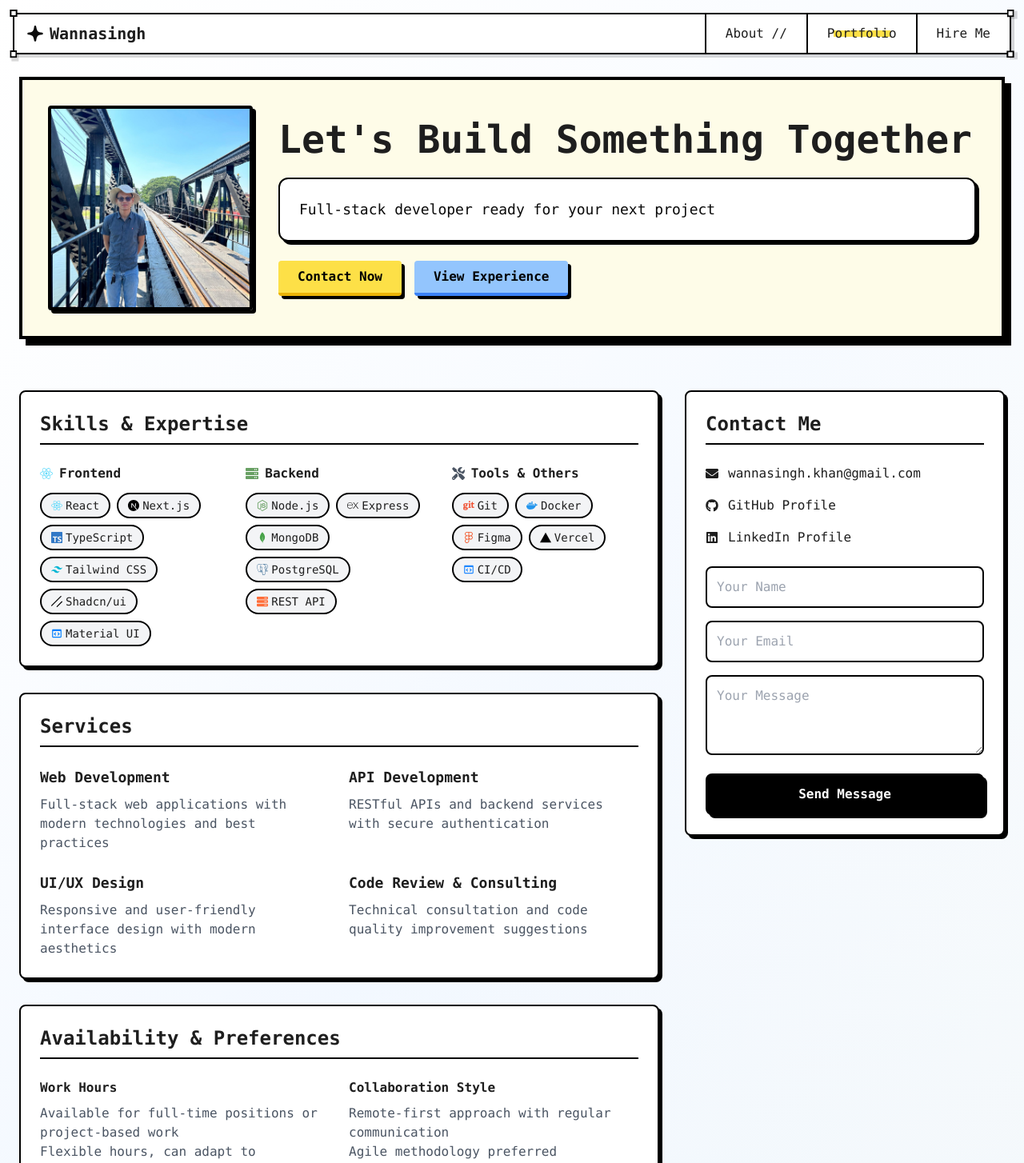
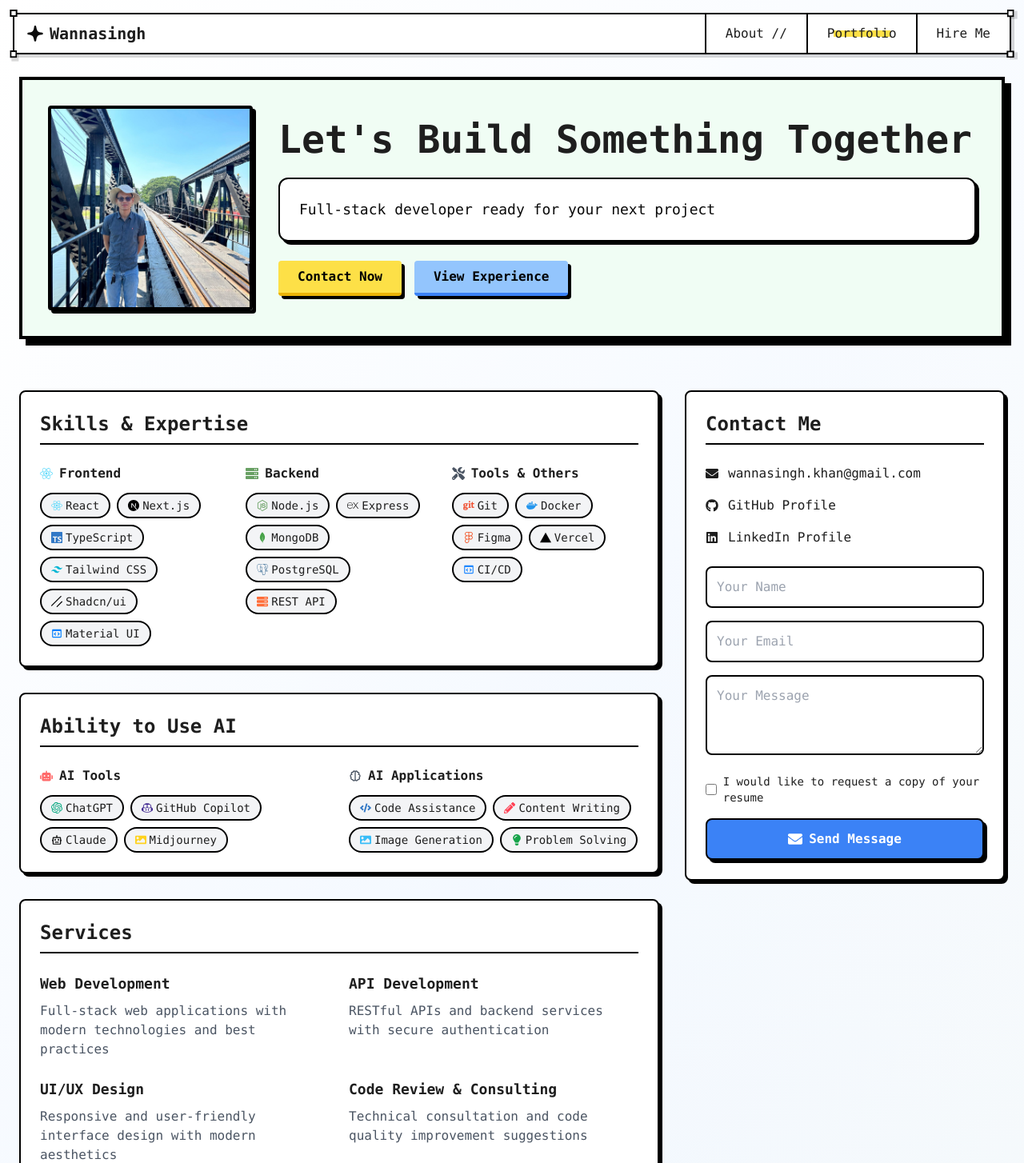
Before and after one commit to Wannasingh/wannasingh-portfolios, a Next.js app: page /hire-me in a window 1280 px wide. Shown: the top 1454 px of the page at 80% size. Built offline with nearby package versions, Linux system fonts and the light colour scheme.

Commit message:
feat: Add a function email to hire-me page

```diff
--- a/src/app/components/cta-section.tsx
+++ b/src/app/components/cta-section.tsx
@@ -9,9 +9,10 @@ import {
 import { Input } from "@/components/ui/input";
 import { Textarea } from "@/components/ui/textarea";
 import { Label } from "@/components/ui/label";
-import { toast, Toaster } from "sonner";
 import { Card } from "@/components/ui/card";
 import { motion } from "framer-motion";
+import { sendEmail } from "@/lib/email";
+import { FaEnvelope } from "react-icons/fa";
 
 export default function CTASection() {
   const [formData, setFormData] = useState({
@@ -32,40 +33,9 @@ export default function CTASection() {
 
   const handleSubmit = async (e: React.FormEvent<HTMLFormElement>) => {
     e.preventDefault();
-    try {
-      const response = await fetch("/api/send-email", {
-        method: "POST",
-        headers: {
-          "Content-Type": "application/json",
-        },
-        body: JSON.stringify(formData),
-      });
-
-      if (response.ok) {
-        toast.success("Message sent successfully!", {
-          style: {
-            background: "#4ade80",
-            color: "#ffffff",
-          },
-        });
-        setFormData({ name: "", email: "", message: "" });
-      } else {
-        toast.error("Failed to send message. Please try again.", {
-          style: {
-            background: "#f87171",
-            color: "#ffffff",
-          },
-        });
-      }
-    } catch (error) {
-      console.error("Error:", error);
-      toast.error("An error occurred. Please try again.", {
-        style: {
-          background: "#f87171",
-          color: "#ffffff",
-        },
-      });
-    }
+    await sendEmail(formData, () =>
+      setFormData({ name: "", email: "", message: "" })
+    );
   };
 
   return (
@@ -76,7 +46,8 @@ export default function CTASection() {
       transition={{ duration: 0.8 }}
       className="py-6 font-mono"
     >
-      <Toaster />
+      {/* Remove this line since Toaster is already in layout */}
+      {/* <Toaster /> */}
       <div className="container mx-auto px-6">
         <motion.div
           initial={{ opacity: 0, scale: 0.95 }}
@@ -116,9 +87,9 @@ export default function CTASection() {
                     Start Your Project
                   </Button>
                 </PopoverTrigger>
-                <PopoverContent className="w-80">
-                  <form className="grid gap-4" onSubmit={handleSubmit}>
-                    <div className="grid gap-2">
+                <PopoverContent className="w-96 p-6 border-2 border-black shadow-[4px_4px_0px_0px_rgba(0,0,0,1)]">
+                  <form className="space-y-4" onSubmit={handleSubmit}>
+                    <div className="space-y-2">
                       <Label htmlFor="name">Name</Label>
                       <Input
                         id="name"
@@ -126,10 +97,11 @@ export default function CTASection() {
                         placeholder="Your name"
                         value={formData.name}
                         onChange={handleInputChange}
+                        className="w-full p-3 border-2 border-black rounded-lg focus:outline-none focus:ring-2 focus:ring-purple-500"
                         required
                       />
                     </div>
-                    <div className="grid gap-2">
+                    <div className="space-y-2">
                       <Label htmlFor="email">Email</Label>
                       <Input
                         id="email"
@@ -138,10 +110,11 @@ export default function CTASection() {
                         placeholder="Your email"
                         value={formData.email}
                         onChange={handleInputChange}
+                        className="w-full p-3 border-2 border-black rounded-lg focus:outline-none focus:ring-2 focus:ring-purple-500"
                         required
                       />
                     </div>
-                    <div className="grid gap-2">
+                    <div className="space-y-2">
                       <Label htmlFor="message">Message</Label>
                       <Textarea
                         id="message"
@@ -149,11 +122,16 @@ export default function CTASection() {
                         placeholder="Your message"
                         value={formData.message}
                         onChange={handleInputChange}
+                        className="w-full p-3 border-2 border-black rounded-lg focus:outline-none focus:ring-2 focus:ring-purple-500"
                         required
                       />
                     </div>
-                    <Button type="submit" className="w-full">
-                      Send
+                    <Button
+                      type="submit"
+                      className="w-full bg-blue-500 hover:bg-blue-600 text-white font-bold py-3 rounded-lg border-2 border-black shadow-[4px_4px_0px_0px_rgba(0,0,0,1)] hover:shadow-[6px_6px_0px_0px_rgba(0,0,0,1)] hover:-translate-x-[2px] hover:-translate-y-[2px] transition-all duration-300 flex items-center justify-center gap-2"
+                    >
+                      <FaEnvelope className="text-lg" />
+                      <span>Send Message</span>
                     </Button>
                   </form>
                 </PopoverContent>
--- a/src/app/hire-me/page.tsx
+++ b/src/app/hire-me/page.tsx
@@ -1,10 +1,10 @@
-'use client';
+"use client";
 
-import React, { useState } from 'react';
-import {ProfileHeader} from '@/components/ProfileHeader';
-import { FaGithub, FaLinkedin, FaEnvelope } from 'react-icons/fa';
-import { motion } from 'framer-motion';
-import { FaReact, FaNodeJs, FaGit, FaServer, FaTools } from 'react-icons/fa';
+import React, { useState } from "react";
+import { ProfileHeader } from "@/components/ProfileHeader";
+import { FaGithub, FaLinkedin, FaEnvelope, FaFileAlt } from "react-icons/fa";
+import { motion } from "framer-motion";
+import { FaReact, FaNodeJs, FaGit, FaServer, FaTools } from "react-icons/fa";
 import {
   SiNextdotjs,
   SiTypescript,
@@ -16,22 +16,37 @@ import {
   SiFigma,
   SiShadcnui,
   SiVercel,
+  SiOpenai,
+  SiGithubcopilot,
 } from "react-icons/si";
-import { BiCodeBlock } from 'react-icons/bi';
+import { BiCodeBlock, BiBrain, BiBot } from "react-icons/bi";
+import {
+  FaRobot,
+  FaCode,
+  FaPencilAlt,
+  FaImage,
+  FaLightbulb,
+} from "react-icons/fa";
+import { sendEmail } from "@/lib/email";
 
 export default function HireMePage() {
   const [formData, setFormData] = useState({
-    name: '',
-    email: '',
-    message: '',
+    name: "",
+    email: "",
+    message: "",
+    isResumeRequest: false,
   });
 
-  const handleSubmit = (e: React.FormEvent) => {
-    e.preventDefault();
-    console.log('Form submitted:', formData);
-  };
+  const handleSubmit = async (e: React.FormEvent<HTMLFormElement>) => {
+      e.preventDefault();
+      await sendEmail(formData, () =>
+        setFormData({ name: "", email: "", message: "", isResumeRequest: false })
+      );
+    };
 
-  const handleChange = (e: React.ChangeEvent<HTMLInputElement | HTMLTextAreaElement>) => {
+  const handleChange = (
+    e: React.ChangeEvent<HTMLInputElement | HTMLTextAreaElement>
+  ) => {
     setFormData({ ...formData, [e.target.name]: e.target.value });
   };
 
@@ -169,6 +184,89 @@ export default function HireMePage() {
                       {
                         name: "CI/CD",
                         icon: <BiCodeBlock className="text-[#2088FF]" />,
+                      },
+                    ].map((skill) => (
+                      <span
+                        key={skill.name}
+                        className="bg-gray-100 px-3 py-1 text-sm border-2 border-black rounded-full flex items-center gap-1"
+                      >
+                        {skill.icon}
+                        {skill.name}
+                      </span>
+                    ))}
+                  </div>
+                </div>
+              </div>
+            </motion.div>
+
+            {/* AI & Machine Learning */}
+            <motion.div
+              initial={{ opacity: 0, y: 20 }}
+              animate={{ opacity: 1, y: 0 }}
+              transition={{ duration: 0.5 }}
+              className="bg-white p-6 rounded-lg border-2 border-black shadow-[4px_4px_0px_0px_rgba(0,0,0,1)] hover:shadow-[6px_6px_0px_0px_rgba(0,0,0,1)] hover:-translate-x-[2px] hover:-translate-y-[2px] transition-all duration-300"
+            >
+              <h2 className="text-2xl font-bold mb-6 border-b-2 border-black pb-2">
+                Ability to Use AI
+              </h2>
+              <div className="grid grid-cols-1 md:grid-cols-2 gap-6">
+                <div className="space-y-3">
+                  <h3 className="font-bold flex items-center gap-2">
+                    <FaRobot className="text-[#FF6B6B]" />
+                    AI Tools
+                  </h3>
+                  <div className="flex flex-wrap gap-2">
+                    {[
+                      {
+                        name: "ChatGPT",
+                        icon: <SiOpenai className="text-[#00A67E]" />,
+                      },
+                      {
+                        name: "GitHub Copilot",
+                        icon: <SiGithubcopilot className="text-[#412991]" />,
+                      },
+                      {
+                        name: "Claude",
+                        icon: <BiBot className="text-[#000000]" />,
+                      },
+                      {
+                        name: "Midjourney",
+                        icon: <FaImage className="text-[#FFD21E]" />,
+                      },
+                    ].map((skill) => (
+                      <span
+                        key={skill.name}
+                        className="bg-gray-100 px-3 py-1 text-sm border-2 border-black rounded-full flex items-center gap-1"
+                      >
+                        {skill.icon}
+                        {skill.name}
+                      </span>
+                    ))}
+                  </div>
+                </div>
+
+                <div className="space-y-3">
+                  <h3 className="font-bold flex items-center gap-2">
+                    <BiBrain className="text-[#4B5563]" />
+                    AI Applications
+                  </h3>
+                  <div className="flex flex-wrap gap-2">
+                    {[
+                      {
+                        name: "Code Assistance",
+                        icon: <FaCode className="text-[#3178C6]" />,
+                      },
+                      {
+                        name: "Content Writing",
+                        icon: <FaPencilAlt className="text-[#FF4154]" />,
+                      },
+                      {
+                        name: "Image Generation",
+                        icon: <FaImage className="text-[#38BDF8]" />,
+                      },
+                      {
+                        name: "Problem Solving",
+                        icon: <FaLightbulb className="text-[#16A34A]" />,
                       },
                     ].map((skill) => (
                       <span
@@ -376,11 +474,34 @@ export default function HireMePage() {
                       className="w-full p-3 border-2 border-black rounded-lg focus:outline-none focus:ring-2 focus:ring-purple-500"
                       required
                     />
+                    <div className="flex items-center gap-2">
+                      <input
+                        type="checkbox"
+                        id="resumeRequest"
+                        name="isResumeRequest"
+                        checked={formData.isResumeRequest}
+                        onChange={(e) => setFormData({ ...formData, isResumeRequest: e.target.checked })}
+                        className="w-4 h-4 border-2 border-black rounded "
+                      />
+                      <label htmlFor="resumeRequest" className="text-sm">
+                        I would like to request a copy of your resume
+                      </label>
+                    </div>
                     <button
                       type="submit"
-                      className="w-full bg-black text-white font-bold py-3 rounded-lg border-2 border-black shadow-[4px_4px_0px_0px_rgba(0,0,0,1)] hover:shadow-[6px_6px_0px_0px_rgba(0,0,0,1)] hover:-translate-x-[2px] hover:-translate-y-[2px] transition-all duration-300"
+                      className="w-full bg-blue-500 hover:bg-blue-600 text-white font-bold py-3 rounded-lg border-2 border-black shadow-[4px_4px_0px_0px_rgba(0,0,0,1)] hover:shadow-[6px_6px_0px_0px_rgba(0,0,0,1)] hover:-translate-x-[2px] hover:-translate-y-[2px] transition-all duration-300 flex items-center justify-center gap-2"
                     >
-                      Send Message
+                      {formData.isResumeRequest ? (
+                        <>
+                          <FaFileAlt className="text-lg" />
+                          <span>Request Resume</span>
+                        </>
+                      ) : (
+                        <>
+                          <FaEnvelope className="text-lg" />
+                          <span>Send Message</span>
+                        </>
+                      )}
                     </button>
                   </form>
                 </div>
--- a/src/app/layout.tsx
+++ b/src/app/layout.tsx
@@ -3,6 +3,7 @@ import { Inter } from "next/font/google";
 import "@/app/globals.css";
 import Header from "@/components/navbar";
 import Footer from "@/components/footer";
+import { Toaster } from "sonner";
 
 const inter = Inter({ subsets: ["latin"] });
 
@@ -23,6 +24,7 @@ export default function RootLayout({
       >
         <Header />
         <main className="pt-16">{children}</main>
+        <Toaster richColors position="bottom-right" />
         <Footer />
       </body>
     </html>
--- a/src/components/ProfileHeader.tsx
+++ b/src/components/ProfileHeader.tsx
@@ -9,7 +9,7 @@ import React from "react";
 
 interface ProfileHeaderProps {
   description?: string;
-  pageType: 'about' | 'hire-me' | 'portfolio' | 'home';  // Added 'home' to the union type
+  pageType: 'about' | 'hire-me' | 'portfolio' | 'home';
   title?: string;
   primaryButton?: {
     text: string;
@@ -23,10 +23,11 @@ interface ProfileHeaderProps {
 
 export const ProfileHeader: React.FC<ProfileHeaderProps> = ({
   description = "Hello! My name is Wannasingh. I'm a passionate Full Stack Developer with a knack for crafting robust and user-friendly web applications.",
-  pageType = 'home' as const,  // Added 'as const' to ensure type safety
+  pageType = 'home' as const,
   title,
   primaryButton = { text: "Hire Me", href: "/hire-me" },
   secondaryButton = { text: "Portfolio", href: "/portfolio" }
+
 }) => {
   return (
     <motion.div
@@ -35,10 +36,10 @@ export const ProfileHeader: React.FC<ProfileHeaderProps> = ({
       transition={{ duration: 0.6 }}
       className="mb-16"
     >
-      <div className={`flex flex-col md:flex-row items-center gap-8 bg-white border-4 border-black p-8 shadow-[8px_8px_0px_0px_rgba(0,0,0,1)] relative ${
-        pageType === 'about' ? 'bg-blue-50' :
-        pageType === 'hire-me' ? 'bg-yellow-50' :
-        pageType === 'portfolio' ? 'bg-green-50' : 'bg-white'
+      <div className={`flex flex-col md:flex-row items-center gap-8 border-4 border-black p-8 shadow-[8px_8px_0px_0px_rgba(0,0,0,1)] relative ${
+        pageType === 'about' ? 'bg-yellow-50' :
+        pageType === 'hire-me' ? 'bg-green-50' :
+        pageType === 'portfolio' ? 'bg-blue-50' : ''
       }`}>
         <div className="relative w-48 h-48 md:w-64 md:h-64 shrink-0">
           <Image
--- /dev/null
+++ b/src/lib/email.ts
@@ -0,0 +1,31 @@
+import { toast } from "sonner";
+
+interface EmailFormData {
+  name: string;
+  email: string;
+  message: string;
+  isResumeRequest?: boolean;
+}
+
+export const sendEmail = async (formData: EmailFormData, resetForm: () => void) => {
+  return toast.promise(
+    fetch("/api/send-email", {
+      method: "POST",
+      headers: {
+        "Content-Type": "application/json",
+      },
+      body: JSON.stringify(formData),
+    }),
+    {
+      loading: 'Sending message...',
+      success: async (response) => {
+        if (!response.ok) {
+          throw new Error('Failed to send message');
+        }
+        resetForm();
+        return 'Message sent successfully!';
+      },
+      error: 'Failed to send message. Please try again.',
+    }
+  );
+};
```
Also changed, not shown: src/app/hire-me/layout.tsx (added, +16 -0 lines), src/components/ThreeJSHeader.tsx (deleted, +0 -109 lines), 1 other file (tests, documents, lock files or other folders).
